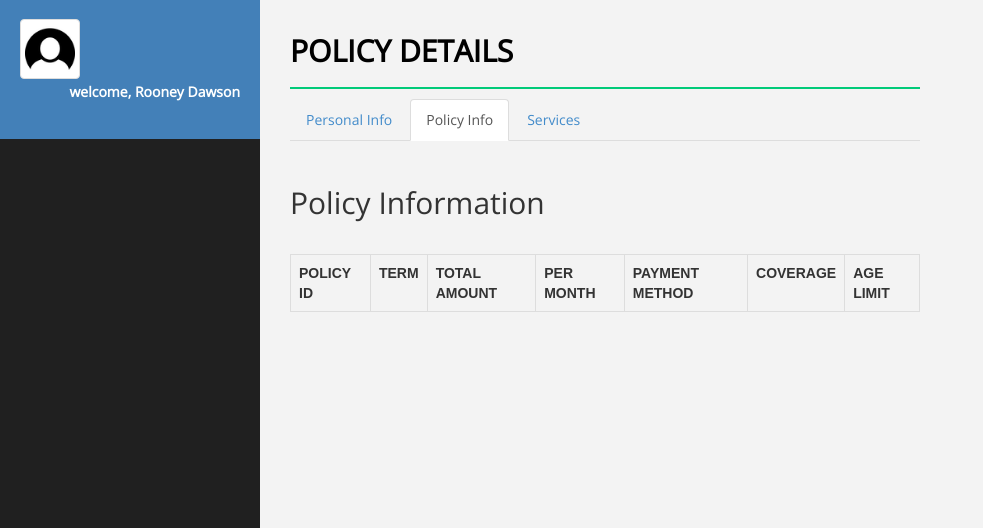
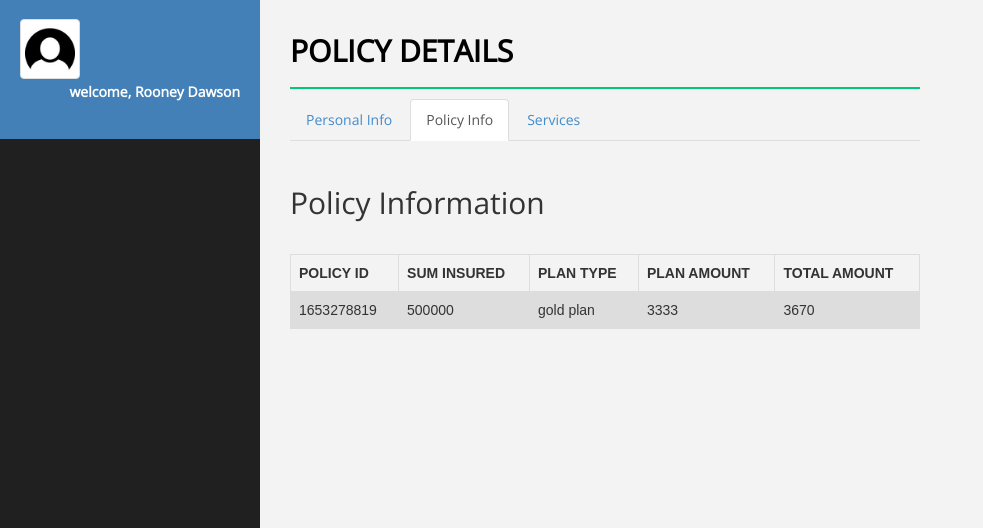
Before and after one commit to nikkifans/lims, a PHP site: page /claimForm.php?client_id=1653278819 in a window 1280 px wide, after a click on "Policy Info". Shown: the part 76-604 px from the top of the page, without its empty margins (0-983 px from the left). Run offline with PHP 8.4, Linux system fonts and the light colour scheme; a user stored in the database is signed in; data comes from the database, SQL or seed files in the repository; data that the repository does not hold is empty.

Commit message:
by nikhil

```diff
--- a/claimForm.php
+++ b/claimForm.php
@@ -237,7 +237,7 @@ tr:nth-child(even) {
 <!-- Tab 2 -->
   <div role="tabpanel" class="tab-pane" id="profile">
 		<?php
-				$sql = "SELECT policy_id,term,health_status,system,payment_method,coverage, age_limit FROM policy where policy_id ='$policy_id'";
+				$sql = "SELECT * FROM plan where policy_id ='$policy_id'";
 				$result = $conn->query($sql);
         echo "<br>";
         echo '<h2>Policy Information</h2>';
@@ -246,12 +246,11 @@ tr:nth-child(even) {
 				echo "<table class=\"table\">\n";
 				echo "  <tr>\n";
 				echo "    <th>POLICY ID</th>\n";
-				echo "    <th>TERM</th>\n";
+				echo "    <th>SUM INSURED</th>\n";
+				echo "    <th>PLAN TYPE</th>\n";
+				echo "    <th>PLAN AMOUNT</th>\n";
 				echo "    <th>TOTAL AMOUNT</th>\n";
-				echo "    <th>PER MONTH</th>\n";
-				echo "    <th>PAYMENT METHOD</th>\n";
-				echo "    <th>COVERAGE</th>\n";
-				echo "    <th>AGE LIMIT</th>\n";
+
 				echo "  </tr>";
 
 				if ($result->num_rows > 0) {
@@ -260,12 +259,11 @@ tr:nth-child(even) {
 
 					echo "<tr>\n";
 					echo "    <td>".$row["policy_id"]."</td>\n";
-					echo "    <td>".$row["term"]."</td>\n";
-					echo "    <td>".$row["health_status"]."</td>\n";
-					echo "    <td>".$row["system"]."</td>\n";
-					echo "    <td>".$row["payment_method"]."</td>\n";
-					echo "    <td>".$row["coverage"]."</td>\n";
-					echo "    <td>".$row["age_limit"]."</td>\n";
+					echo "    <td>".$row["sum_insured"]."</td>\n";
+					echo "    <td>".$row["plan_type"]."</td>\n";
+					echo "    <td>".$row["plan_amount"]."</td>\n";
+					echo "    <td>".$row["total_amount"]."</td>\n";
+
 					echo "    </tr>";
 
 				  }
```
